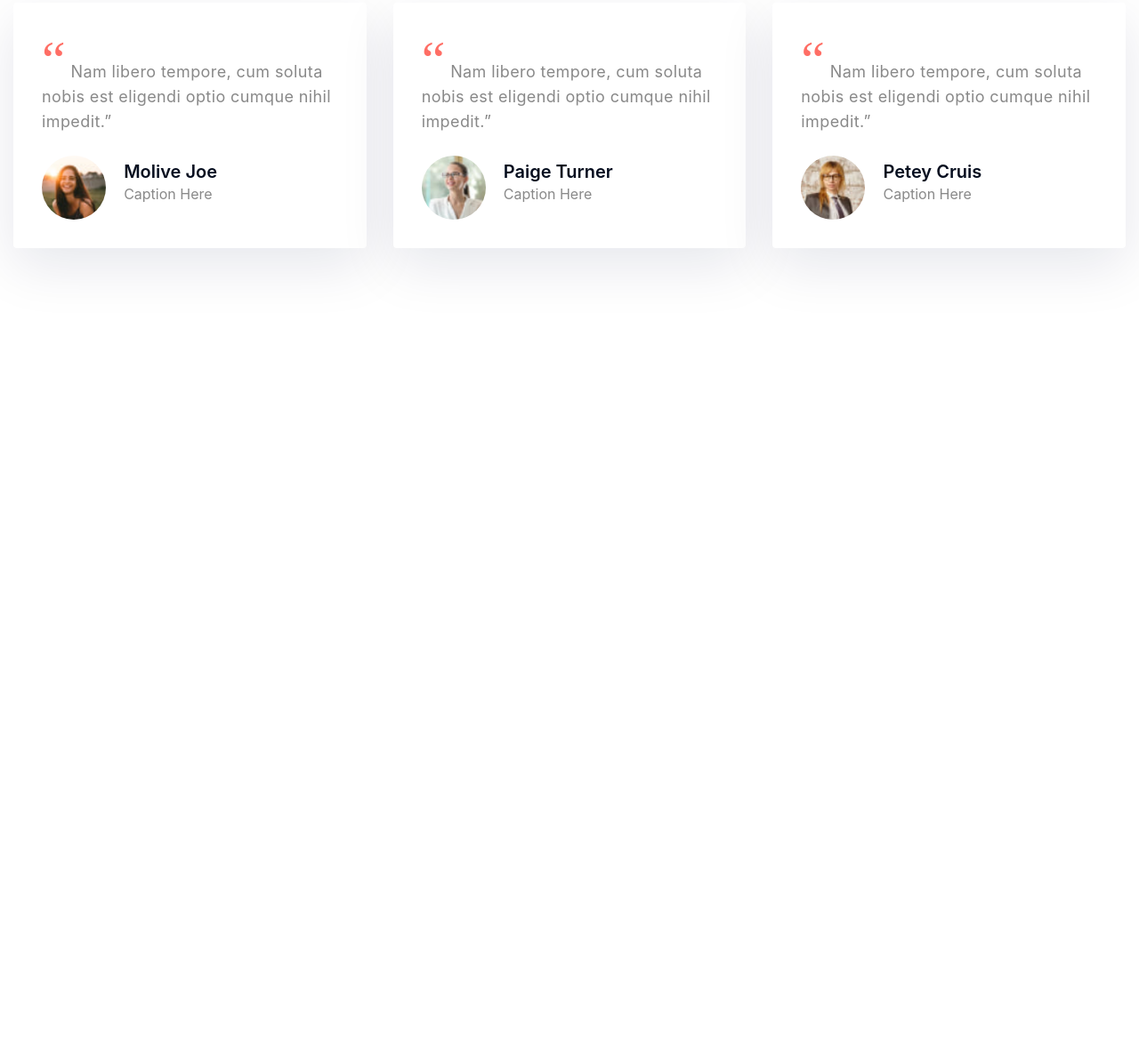
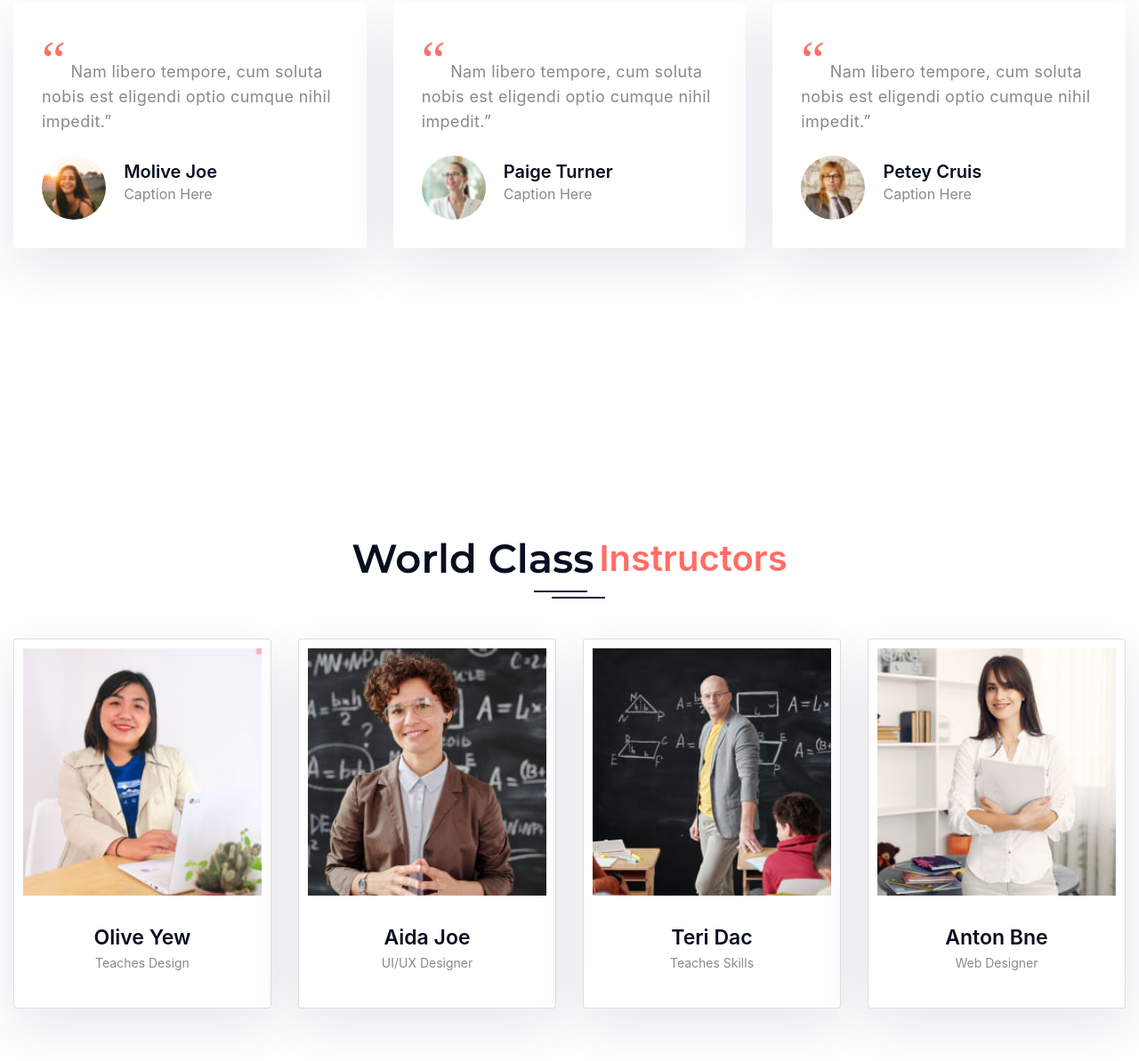
Before and after one commit to nvthanh-fedev/capstone_bootstrap_final, a plain HTML site: page index.html in a window 1280 px wide. Shown: the part 4769-5962 px from the top of the page at 89% size. Before the commit the page ends 5224 px from the top, so only its background shows below. Drawn offline with nearby package versions, Linux system fonts and the light colour scheme.

Commit message:
merge instructor

```diff
--- a/css/style.css
+++ b/css/style.css
@@ -46,6 +46,10 @@ body {
   --feedback-text-color: #898989;
   --feedback-itembg-color: #ffffff;
   --box-shadow-color: rgb(4 20 69 / 10%);
+  --instructors-bg-color: #ffffff;
+  --instructors-title-color: #060e1f;
+  --instructors-text-color: #898989;
+  --instructors-itembg-color: #ffffff;
 }
 .dark {
   --box-shadow-dropmenu: none;
@@ -78,6 +82,10 @@ body {
   --feedback-text-color: #b7b7b7;
   --feedback-itembg-color: #09173a;
   --box-shadow-color: hsla(222, 34%, 17%, 1);
+  --instructors-bg-color: #161c2d;
+  --instructors-title-color: #ffffff;
+  --instructors-text-color: #b7b7b7;
+  --instructors-itembg-color: #161c2d;
 }
 img {
   width: 100%;
@@ -795,3 +803,80 @@ nav#site-nav.scroll-effect {
 .feedback p {
   color: var(--feedback-text-color);
 }
+#Instructors {
+  background-color: var(--instructors-bg-color);
+}
+#Instructors .col-lg-3 {
+  border-radius: 8px;
+}
+#Instructors .card {
+  box-shadow: 0 20px 62px var(--box-shadow-color);
+  background-color: var(--instructors-itembg-color);
+}
+#Instructors .intro h3:last-of-type {
+  font-size: 40px;
+  font-weight: 600;
+}
+#Instructors .intro h3:first-of-type {
+  font-size: 45px;
+  color: var(--instructors-title-color);
+}
+#Instructors .card p {
+  font-size: 14px;
+  padding-bottom: 20px;
+}
+#Instructors .row img {
+  padding: 10px;
+}
+#Instructors .col-lg-3 .card .img-item {
+  z-index: 1;
+  width: 100%;
+  border-radius: 8px 8px 0 0;
+  position: relative;
+}
+#Instructors .info {
+  position: absolute;
+  bottom: 0;
+  margin: 0;
+  background: rgb(8 8 8 / 29%);
+  padding: 20px 0;
+  transition: 0.5s all;
+  -moz-transition: 0.5s all;
+  width: 93%;
+  text-align: center;
+  opacity: 0;
+  margin-left: 10px;
+  margin-bottom: 9px;
+}
+#Instructors .card .img-item:hover .info {
+  color: #0d369f;
+  opacity: 1;
+}
+#Instructors .info i {
+  margin-left: 5px;
+  border-radius: 50%;
+  font-size: 15px;
+  width: 35px;
+  height: 32px;
+  border: 1px solid white;
+  line-height: 30px;
+  background-color: white;
+}
+#Instructors .info i:hover {
+  background-color: rgb(181, 181, 181, 0.5);
+}
+#Instructors .card:hover a {
+  color: var(--hover-to-orange);
+  transition: all 0.5s;
+}
+#Instructors .card-body a {
+  font-size: 23px;
+  font-weight: 600;
+  color: var(--instructors-title-color);
+}
+#Instructors .card-body p {
+  color: var(--instructors-text-color);
+}
+
+.mt-4 a {
+}
--- a/index.html
+++ b/index.html
@@ -929,6 +929,93 @@
         </div>
       </div>
     </section>
+    <!-- Instructors -->
+    <section class="Instructors-main" id="Instructors">
+      <div class="testimonials py-sm-5 pb-sm-0 pb-5">
+        <div class="container pb-md-5 pb-4 mb-5">
+          <div class="intro">
+            <div class="d-flex justify-content-center">
+              <h3>World Class</h3>
+              <h3>Instructors</h3>
+            </div>
+          </div>
+          <div class="row text-center">
+            <div class="col-lg-3 col-sm-6">
+              <div class="card">
+                <div class="img-item">
+                  <a href="#">
+                    <img src="./img/team1.jpg" class="card-img-top" alt="..."
+                  /></a>
+                  <div class="info">
+                    <i class="fa-brands fa-facebook"></i>
+                    <i class="fa-brands fa-twitter"></i>
+                    <i class="fa-brands fa-google-plus-g"></i>
+                  </div>
+                </div>
+                <div class="card-body">
+                  <a>Olive Yew</a>
+                  <p class="card-text">Teaches Design</p>
+                </div>
+              </div>
+            </div>
+            <div class="col-lg-3 col-sm-6">
+              <div class="card">
+                <div class="img-item">
+                  <a href="#">
+                    <img src="./img/team2.jpg" class="card-img-top" alt="..."
+                  /></a>
+                  <div class="info">
+                    <i class="fa-brands fa-facebook"></i>
+                    <i class="fa-brands fa-twitter"></i>
+                    <i class="fa-brands fa-google-plus-g"></i>
+                  </div>
+                </div>
+                <div class="card-body">
+                  <a>Aida Joe</a>
+                  <p class="card-text">UI/UX Designer</p>
+                </div>
+              </div>
+            </div>
+            <div class="col-lg-3 col-sm-6">
+              <div class="card">
+                <div class="img-item">
+                  <a href="#">
+                    <img src="./img/team3.jpg" class="card-img-top" alt="..."
+                  /></a>
+                  <div class="info">
+                    <i class="fa-brands fa-facebook"></i>
+                    <i class="fa-brands fa-twitter"></i>
+                    <i class="fa-brands fa-google-plus-g"></i>
+                  </div>
+                </div>
+                <div class="card-body">
+                  <a>Teri Dac</a>
+                  <p class="card-text">Teaches Skills</p>
+                </div>
+              </div>
+            </div>
+            <div class="col-lg-3 col-sm-6">
+              <div class="card">
+                <div class="img-item">
+                  <a href="#">
+                    <img src="./img/team4.jpg" class="card-img-top" alt="..."
+                  /></a>
+                  <div class="info">
+                    <i class="fa-brands fa-facebook"></i>
+                    <i class="fa-brands fa-twitter"></i>
+                    <i class="fa-brands fa-google-plus-g"></i>
+                  </div>
+                </div>
+                <div class="card-body">
+                  <a>Anton Bne</a>
+                  <p class="card-text">Web Designer</p>
+                </div>
+              </div>
+            </div>
+          </div>
+        </div>
+      </div>
+    </section>
     <script>
       $(window).on("scroll", function () {
         var scroll = $(window).scrollTop();
```
